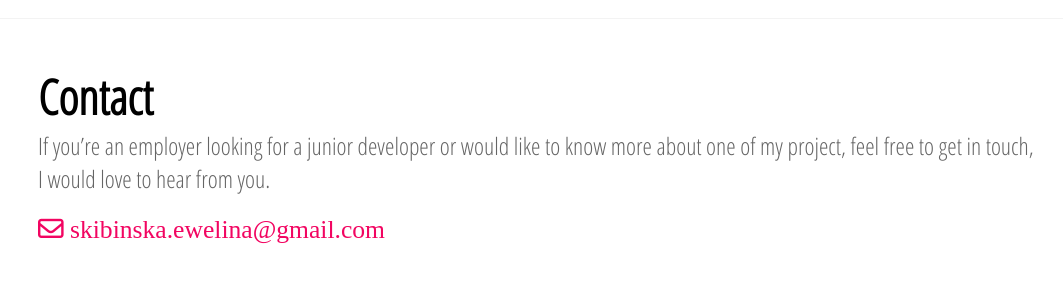
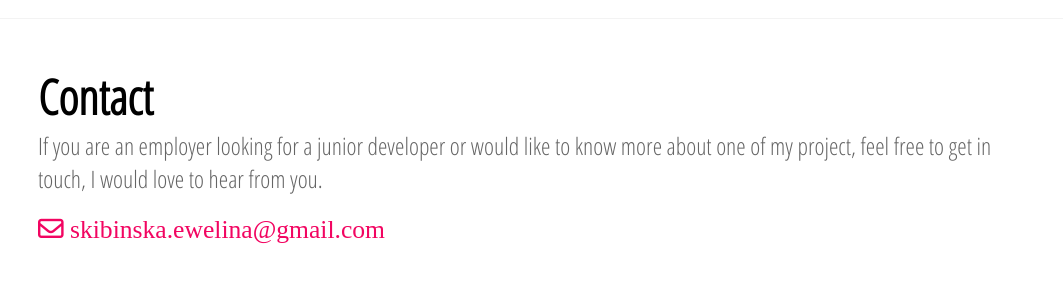
Before and after one commit to skibinska/personal-website, a website: page public/index.html in a window 1280 px wide. Shown: the part 1691-1973 px from the top of the page, without its empty margins (102-1165 px from the left). Drawn offline with Linux system fonts and the light colour scheme.

Commit message:
Update index.html

```diff
--- a/public/index.html
+++ b/public/index.html
@@ -110,7 +110,7 @@
     <div class="container">
       <h3 class="title">Contact</h3>
       <p class="teaser">
-        If you’re an employer looking for a junior developer or would like to know more about one of my project, feel free to get in touch, I would love to hear from you.
+        If you are an employer looking for a junior developer or would like to know more about one of my project, feel free to get in touch, I would love to hear from you.
       </p>
       <a class="style-a contact__mail" href="mailto:skibinska.ewelina@gmail.com"><i class="fa fa-envelope-o" aria-hidden="true"></i> skibinska.ewelina@gmail.com
       </a>
```
